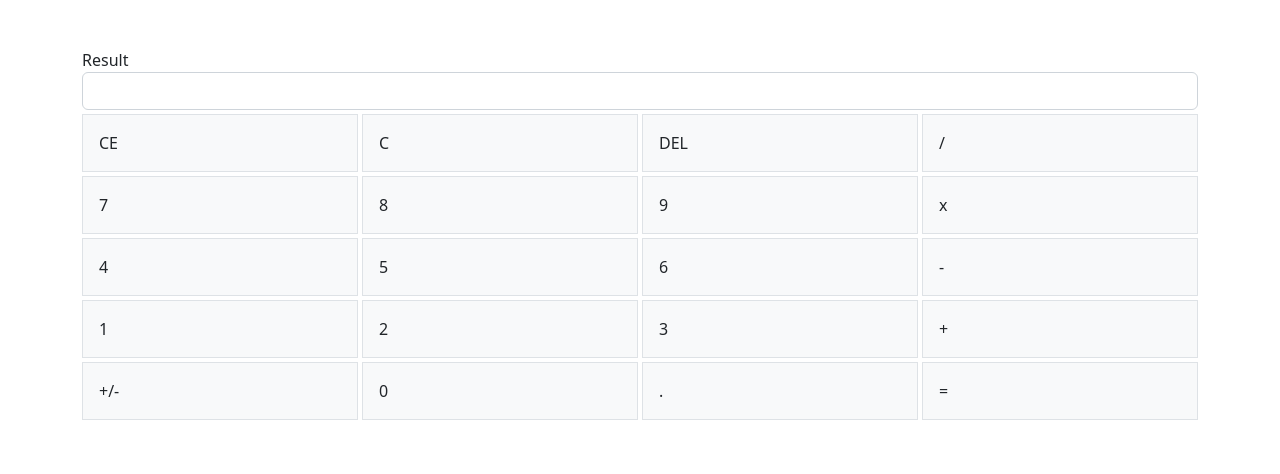
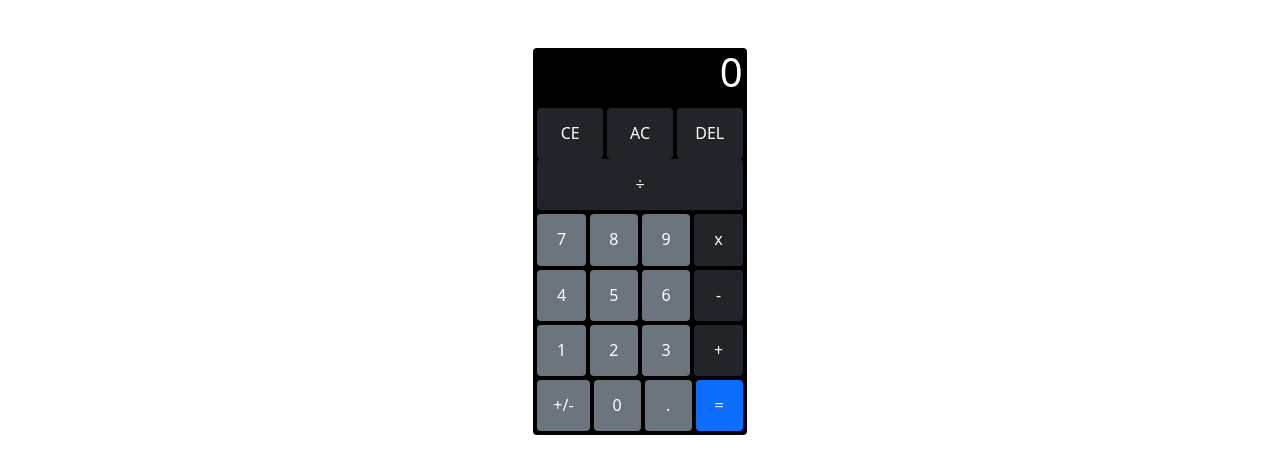
Before and after one commit to iamecks/calculator, a Vue app: page / in a window 1280 px wide. Shown: the top 474 px of the page. Built offline with nearby package versions, Linux system fonts and the light colour scheme.

Commit message:
refactor: functions rename, cover some edge cases

```diff
--- a/src/components/Calculator.vue
+++ b/src/components/Calculator.vue
@@ -1,155 +1,161 @@
 <template>
-  <div class="container">
-    <form>
-      <div class="row gx-1 mt-5">
-        <div class="form-group">
-          <label for="result">Result</label>
-          <input
-            v-if="operator && secondGivenNumber"
-            type="number"
-            class="form-control"
-            id="result"
-            v-model="secondGivenNumber"
-          />
+  <div class="container col-2 bg-black text-white mt-5 mx-auto px-1 rounded-1">
+    <!-- Result/Input Display -->
+    <div class="row gx-1 mt-1">
+      <h1 class="text-white text-end">{{ state.displayValue }}</h1>
+    </div>
 
-          <input
-            v-else
-            type="number"
-            class="form-control"
-            id="result"
-            v-model="firstGivenNumber"
-          />
+    <!-- Row #1 -->
+    <div class="row gx-1 mt-1">
+      <div class="col" @click="resetCurrentDisplayValue">
+        <div class="h6 p-3 mb-0 bg-dark text-center rounded-1">CE</div>
+      </div>
+      <div class="col" @click="resetAll">
+        <div class="h6 p-3 mb-0 bg-dark text-center rounded-1">AC</div>
+      </div>
+      <div class="col" @click="deleteLatestDigit">
+        <div class="h6 p-3 mb-0 bg-dark text-center rounded-1">DEL</div>
+      </div>
+      <div class="col" @click="performOperation('/')">
+        <div class="h6 p-3 mb-0 bg-dark text-center rounded-1">÷</div>
       </div>
     </div>
 
+    <!-- Row #2 -->
     <div class="row gx-1 mt-1">
-        <div class="col" @click="clearAll">
-          <div class="p-3 border bg-light">CE</div>
+      <div class="col" @click="updateDisplay('7')">
+        <div class="h6 p-3 mb-0 bg-secondary text-center rounded-1">7</div>
       </div>
-        <div class="col" @click="clearAll">
-          <div class="p-3 border bg-light">C</div>
+      <div class="col" @click="updateDisplay('8')">
+        <div class="h6 p-3 mb-0 bg-secondary text-center rounded-1">8</div>
       </div>
-        <div class="col" @click="clearAll">
-          <div class="p-3 border bg-light">DEL</div>
+      <div class="col" @click="updateDisplay('9')">
+        <div class="h6 p-3 mb-0 bg-secondary text-center rounded-1">9</div>
       </div>
-        <div class="col" @click="selectOperator('/')">
-          <div class="p-3 border bg-light">/</div>
+      <div class="col" @click="performOperation('x')">
+        <div class="h6 p-3 mb-0 bg-dark text-center rounded-1">x</div>
       </div>
     </div>
+
+    <!-- Row #3 -->
     <div class="row gx-1 mt-1">
-        <div class="col" @click="concatInputVal('7')">
-          <div class="p-3 border bg-light">7</div>
+      <div class="col" @click="updateDisplay('4')">
+        <div class="h6 p-3 mb-0 bg-secondary text-center rounded-1">4</div>
       </div>
-        <div class="col" @click="concatInputVal('8')">
-          <div class="p-3 border bg-light">8</div>
+      <div class="col" @click="updateDisplay('5')">
+        <div class="h6 p-3 mb-0 bg-secondary text-center rounded-1">5</div>
       </div>
-        <div class="col" @click="concatInputVal('9')">
-          <div class="p-3 border bg-light">9</div>
+      <div class="col" @click="updateDisplay('6')">
+        <div class="h6 p-3 mb-0 bg-secondary text-center rounded-1">6</div>
       </div>
-        <div class="col" @click="selectOperator('x')">
-          <div class="p-3 border bg-light">x</div>
+      <div class="col" @click="performOperation('-')">
+        <div class="h6 p-3 mb-0 bg-dark text-center rounded-1">-</div>
       </div>
     </div>
+
+    <!-- Row #4 -->
     <div class="row gx-1 mt-1">
-        <div class="col" @click="concatInputVal('4')">
-          <div class="p-3 border bg-light">4</div>
+      <div class="col" @click="updateDisplay('1')">
+        <div class="h6 p-3 mb-0 bg-secondary text-center rounded-1">1</div>
       </div>
-        <div class="col" @click="concatInputVal('5')">
-          <div class="p-3 border bg-light">5</div>
+      <div class="col" @click="updateDisplay('2')">
+        <div class="h6 p-3 mb-0 bg-secondary text-center rounded-1">2</div>
       </div>
-        <div class="col" @click="concatInputVal('6')">
-          <div class="p-3 border bg-light">6</div>
+      <div class="col" @click="updateDisplay('3')">
+        <div class="h6 p-3 mb-0 bg-secondary text-center rounded-1">3</div>
       </div>
-        <div class="col" @click="selectOperator('-')">
-          <div class="p-3 border bg-light">-</div>
+      <div class="col" @click="performOperation('+')">
+        <div class="h6 p-3 mb-0 bg-dark text-center rounded-1">+</div>
       </div>
     </div>
+
+    <!-- Row #5 -->
     <div class="row gx-1 mt-1">
-        <div class="col" @click="concatInputVal('1')">
-          <div class="p-3 border bg-light">1</div>
+      <div class="col mb-1" @click="updateDisplay('!')">
+        <div class="h6 p-3 mb-0 bg-secondary text-center rounded-1">+/-</div>
       </div>
-        <div class="col" @click="concatInputVal('2')">
-          <div class="p-3 border bg-light">2</div>
+      <div class="col" @click="updateDisplay('0')">
+        <div class="h6 p-3 mb-0 bg-secondary text-center rounded-1">0</div>
       </div>
-        <div class="col" @click="concatInputVal('3')">
-          <div class="p-3 border bg-light">3</div>
+      <div class="col" @click="updateDisplay('.')">
+        <div class="h6 p-3 mb-0 bg-secondary text-center rounded-1">.</div>
       </div>
-        <div class="col" @click="selectOperator('+')">
-          <div class="p-3 border bg-light">+</div>
+      <div class="col" @click="performOperation('=')">
+        <div class="h6 p-3 mb-0 bg-primary text-center rounded-1">=</div>
       </div>
     </div>
-      <div class="row gx-1 mt-1">
-        <div class="col" @click="concatInputVal('n')">
-          <div class="p-3 border bg-light">+/-</div>
-        </div>
-        <div class="col" @click="concatInputVal('0')">
-          <div class="p-3 border bg-light">0</div>
-        </div>
-        <div class="col" @click="concatInputVal('.')">
-          <div class="p-3 border bg-light">.</div>
-        </div>
-        <div class="col" @click="checkResult">
-          <div class="p-3 border bg-light">=</div>
-        </div>
-      </div>
-    </form>
   </div>
 </template>
 
 <script setup>
-import { ref } from "vue";
+import { reactive } from "vue";
 
-const firstGivenNumber = ref("");
-const secondGivenNumber = ref("0");
-const operator = ref("");
+const INITIAL_STATE = {
+  displayValue: "0",
+  firstOperand: null,
+  waitingForSecondOperand: false,
+  operator: null,
+};
 
-function clearAll() {
-  firstGivenNumber.value = "";
-  secondGivenNumber.value = "0";
-  operator.value = "";
+let state = reactive({ ...INITIAL_STATE });
+
+function updateDisplay(value) {
+  if (state.waitingForSecondOperand) {
+    state.displayValue = value;
+    state.waitingForSecondOperand = false;
+  } else {
+    state.displayValue =
+      state.displayValue === "0" ? value : state.displayValue + value;
+  }
 }
 
-function concatInputVal(inputVal) {
-  // Clear placeholder "0"
-  if (secondGivenNumber.value === "0") secondGivenNumber.value = "";
-
-  // If operator already concat on latest number
-  if (operator.value)
-    secondGivenNumber.value = secondGivenNumber.value.concat(inputVal);
-  // Default: only on 1st number
-  else firstGivenNumber.value = firstGivenNumber.value.concat(inputVal);
+function performOperation(newOperator) {
+  if (state.firstOperand == null) {
+    state.firstOperand = parseFloat(state.displayValue);
+    state.waitingForSecondOperand = true;
+    state.operator = newOperator;
+  } else if (newOperator === "=") {
+    const result = eval(
+      `${state.firstOperand} ${state.operator} ${state.displayValue}`
+    );
+    resetAll();
+    state.displayValue = String(result);
+  } else if (state.operator) {
+    // Check previous operator !=
+    if (state.operator === "=") {
+      alert("Invalid Operand!");
+      resetAll();
+      return;
     }
 
-function selectOperator(inputOperator) {
-  if (secondGivenNumber.value) firstGivenNumber.value = secondGivenNumber.value;
-  operator.value = inputOperator;
+    const result = eval(
+      `${state.firstOperand} ${state.operator} ${state.displayValue}`
+    );
+    state.displayValue = String(result);
+    state.firstOperand = result;
+    state.waitingForSecondOperand = true;
+    state.operator = newOperator;
+  }
 }
 
-function checkResult() {
-  const parsed1stNum = parseInt(firstGivenNumber.value);
-  const parsed2ndNum = parseInt(secondGivenNumber.value);
-  const key = operator.value;
+function resetAll() {
+  state.displayValue = INITIAL_STATE.displayValue;
+  state.firstOperand = INITIAL_STATE.firstOperand;
+  state.waitingForSecondOperand = INITIAL_STATE.waitingForSecondOperand;
+  state.operator = INITIAL_STATE.operator;
+}
 
-  switch (key) {
-    case "/":
-      secondGivenNumber.value = parsed1stNum / parsed2ndNum;
-      break;
+function resetCurrentDisplayValue() {
+  state.displayValue = "0";
+}
 
-    case "x":
-      secondGivenNumber.value = parsed1stNum * parsed2ndNum;
-      break;
+function deleteLatestDigit() {
+  const displayValue = state.displayValue;
 
-    case "-":
-      secondGivenNumber.value = parsed1stNum - parsed2ndNum;
-      break;
+  // Trim off last digit
+  state.displayValue = displayValue.substring(0, displayValue.length - 1);
 
-    case "+":
-      secondGivenNumber.value = parsed1stNum + parsed2ndNum;
-      break;
-
-    default:
-      alert("Something Wrong");
-      break;
-  }
+  // If empty set to the default placeholder value
+  if (state.displayValue === "") state.displayValue = "0";
 }
 </script>
```
Lines whose indentation alone changed are shown as unchanged.
